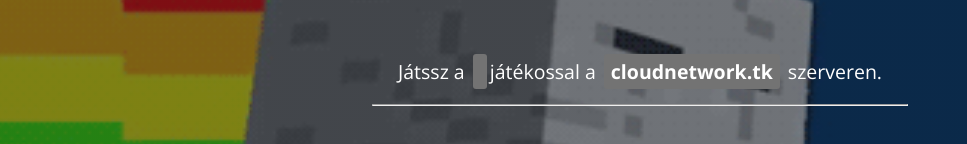
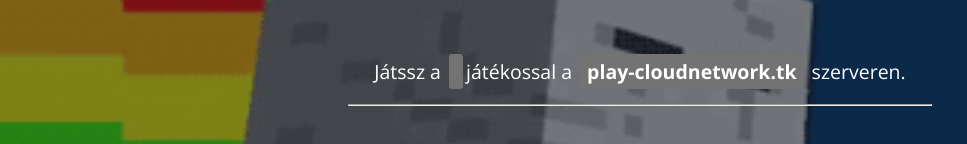
Before and after one commit to AnonymCodeing/cloudnetwork, a plain HTML site: page index.html in a window 1280 px wide. Shown: the part 272-416 px from the top of the page, without its empty margins (0-967 px from the left). Drawn offline with nearby package versions, Linux system fonts and the light colour scheme; no server answers.

Commit message:
Update index.html

```diff
--- a/index.html
+++ b/index.html
@@ -21,7 +21,7 @@
 
 		<div class="playercount">
 			<p>Játssz a <span class="sip" data-ip="mc.hypixel.net" data-port="25565">
-			</span> játékossal a  <span class="ip">cloudnetwork.tk</span> szerveren.</p>
+			</span> játékossal a  <span class="ip">play-cloudnetwork.tk</span> szerveren.</p>
 		</div>
 		<hr>
 
```
